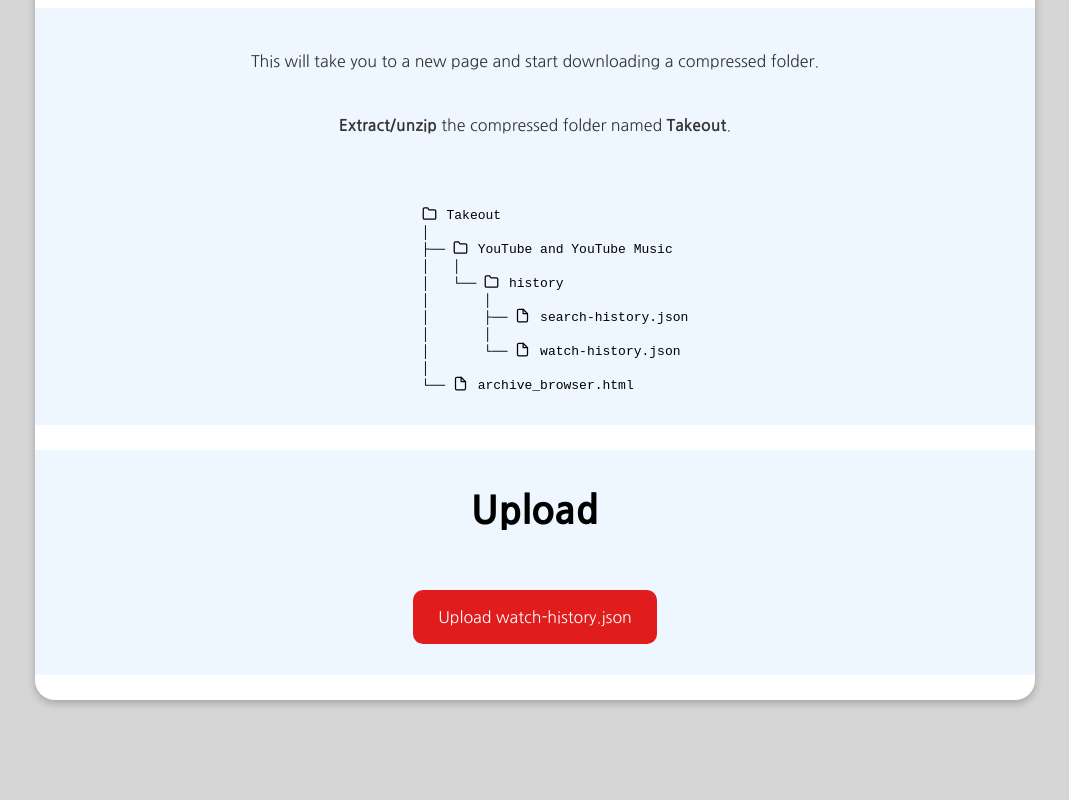
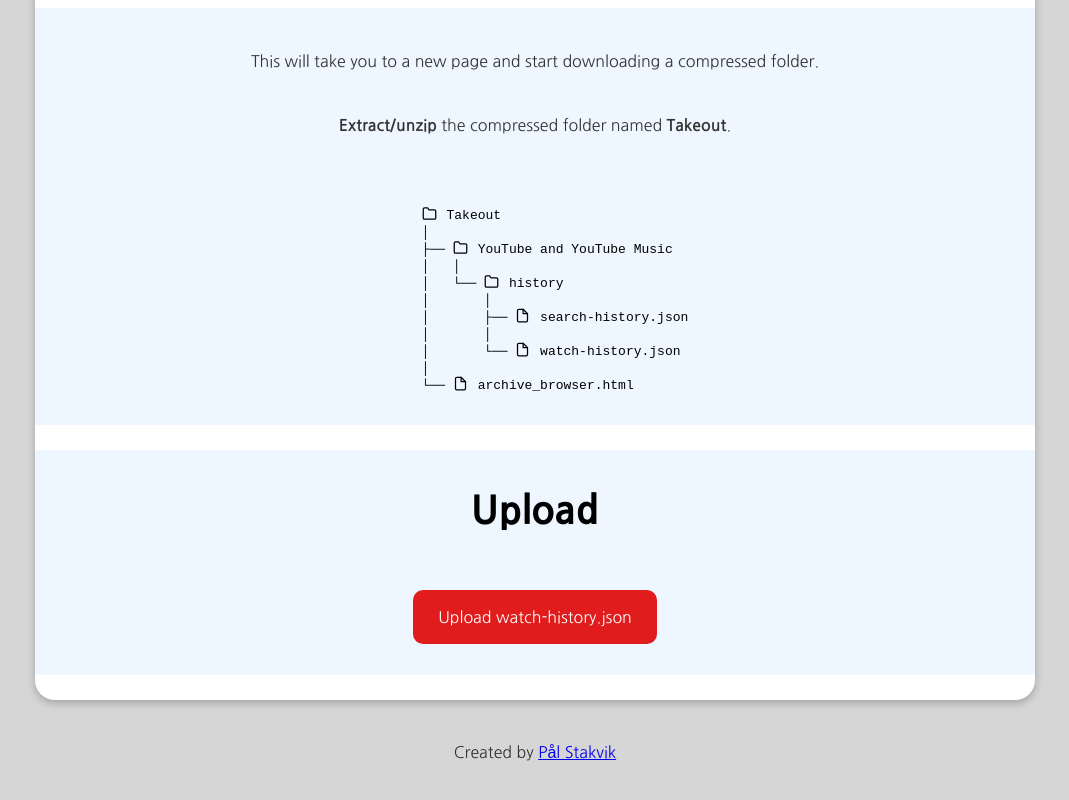
Before and after one commit to paalss/youtube-wrapped, a React (Create React App) app: page / in a window 1280 px wide. Shown: the part 4439-5239 px from the top of the page, without its empty margins (105-1174 px from the left). Before the commit the page ends 5169 px from the top, so only its background shows below. Built offline with nearby package versions, Linux system fonts and the light colour scheme.

Commit message:
minor edits
- change default selection 'channel' to 'video'
- add link to portfolio

```diff
--- a/src/components/common/list/list.js
+++ b/src/components/common/list/list.js
@@ -90,7 +90,7 @@ const removeUnvantedInfo = (data) => {
 const List = ({ data: videoList, onUpload }) => {
   const [chosenYear, setChosenYear] = useState(2021);
   const [loadAmount, setLoadAmount] = useState(10);
-  const [chosenType, setChosenType] = useState("channel");
+  const [chosenType, setChosenType] = useState("video");
 
   let years, thisYearList;
   let watchAmountList, finishedList;
--- a/src/components/common/uploadPage/uploadPage.js
+++ b/src/components/common/uploadPage/uploadPage.js
@@ -115,6 +115,10 @@ const UploadPage = ({ onUpload }) => {
           <UploadBtn onClick={onUpload}>Upload watch-history.json</UploadBtn>
         </div>
       </Overlay>
+
+      <p>
+        Created by <a href="https://paalss.vercel.app/">Pål Stakvik</a>
+      </p>
     </div>
   );
 };
```
